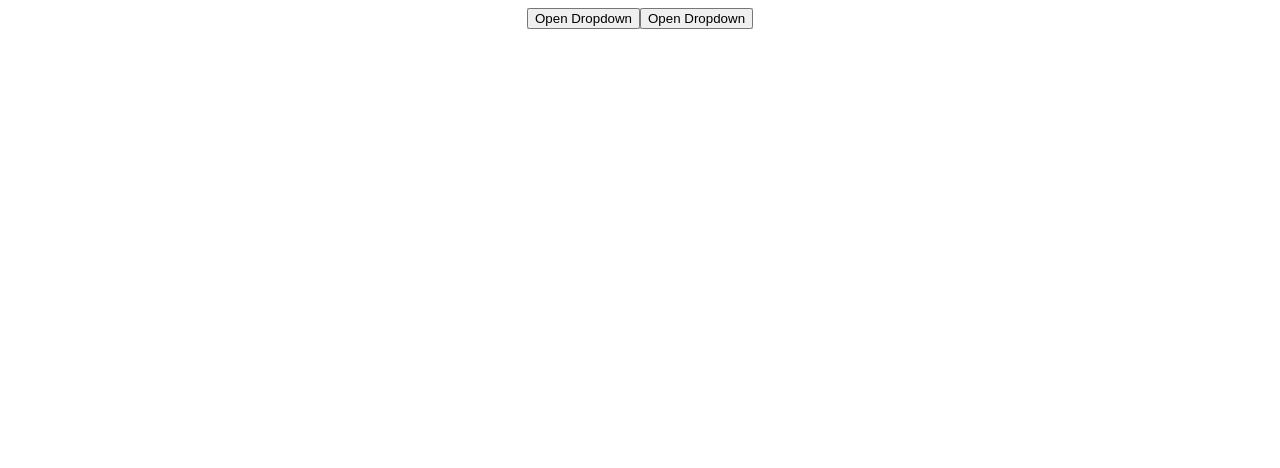
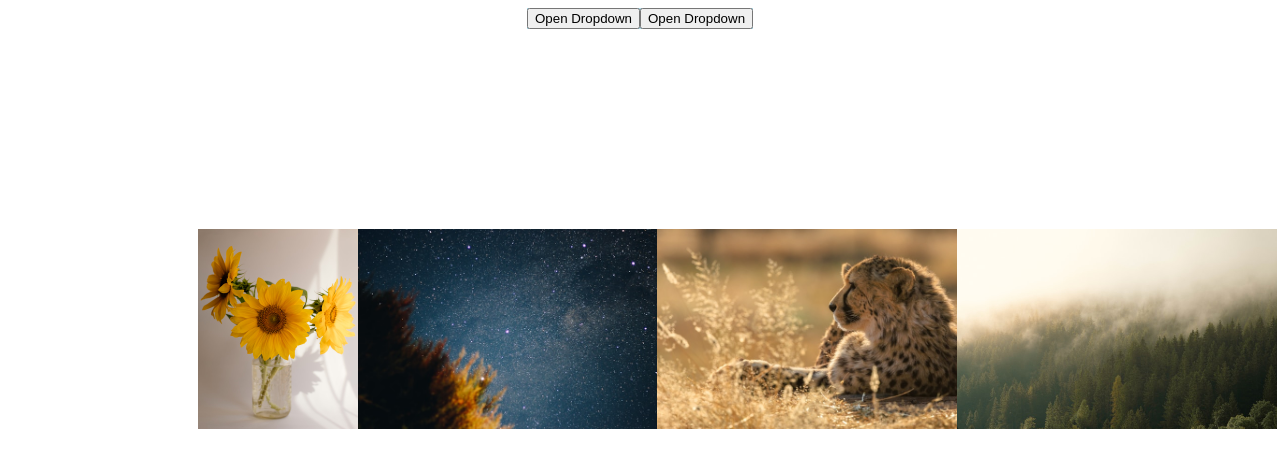
Before and after one commit to firepeashooter/web-component-library, a website built with webpack: page src/index.html in a window 1280 px wide. Built offline with nearby package versions, Linux system fonts and the light colour scheme.

Commit message:
Start image carosel

```diff
--- a/src/index.html
+++ b/src/index.html
@@ -6,6 +6,8 @@
     <title>Document</title>
   </head>
   <body>
+
+    <div class="dropdowns">
 
       <div class="dropdown">
           <button type="button" class="dropdown--button">Open Dropdown</button>
@@ -25,5 +27,19 @@
           </div>
       </div>
 
+    </div>
+
+
+
+    <div class="slides">
+
+      <img src="./images/sixteen-miles-out-4hoe1yzgBl4-unsplash.jpg" alt="">
+      <img src="./images/dev-benjamin-InGg2Hyv-d8-unsplash.jpg" alt="">
+      <img src="./images/fabien-bellanger-w3G-tPbpK5U-unsplash.jpg" alt="">
+      <img src="./images/valentin-ufjI0V-mtoc-unsplash.jpg" alt="">
+
+
+    </div>
+
       </body>
 </html>
--- a/src/styles.css
+++ b/src/styles.css
@@ -1,11 +1,88 @@
 
 body{
   display: flex;
+  flex-direction: column;
   justify-content: center;
   align-items: center;
 }
 
+.dropdowns{
+  display: flex;
+  margin-bottom: 200px;
+}
 
+
+
+/* IMAGE CAROSEL STYLING */
+
+.slides{
+  display: flex;
+
+  width: 70%;
+  height: 200px;
+  background-color: lightblue;
+}
+
+.slides img{
+  width: 100%;
+  height: 100%;
+  object-fit: cover;
+}
+
+
+
+
+
+
+
+
+
+
+
+
+
+
+
+
+
+
+
+
+
+
+
+
+
+
+
+
+
+
+
+
+
+
+
+
+
+
+
+
+
+
+
+
+
+
+
+
+
+
+
+
+
+
+/* DROPDOWN MENU STYLING */
 /* Whatever the dropdown is in needs a position:relative thing */
 .dropdown{
 
```
Also changed, not shown: src/images/dev-benjamin-InGg2Hyv-d8-unsplash.jpg (added), src/images/fabien-bellanger-w3G-tPbpK5U-unsplash.jpg (added), src/images/sixteen-miles-out-4hoe1yzgBl4-unsplash.jpg (added), src/images/valentin-ufjI0V-mtoc-unsplash.jpg (added). Lines whose indentation alone changed are shown as unchanged.
